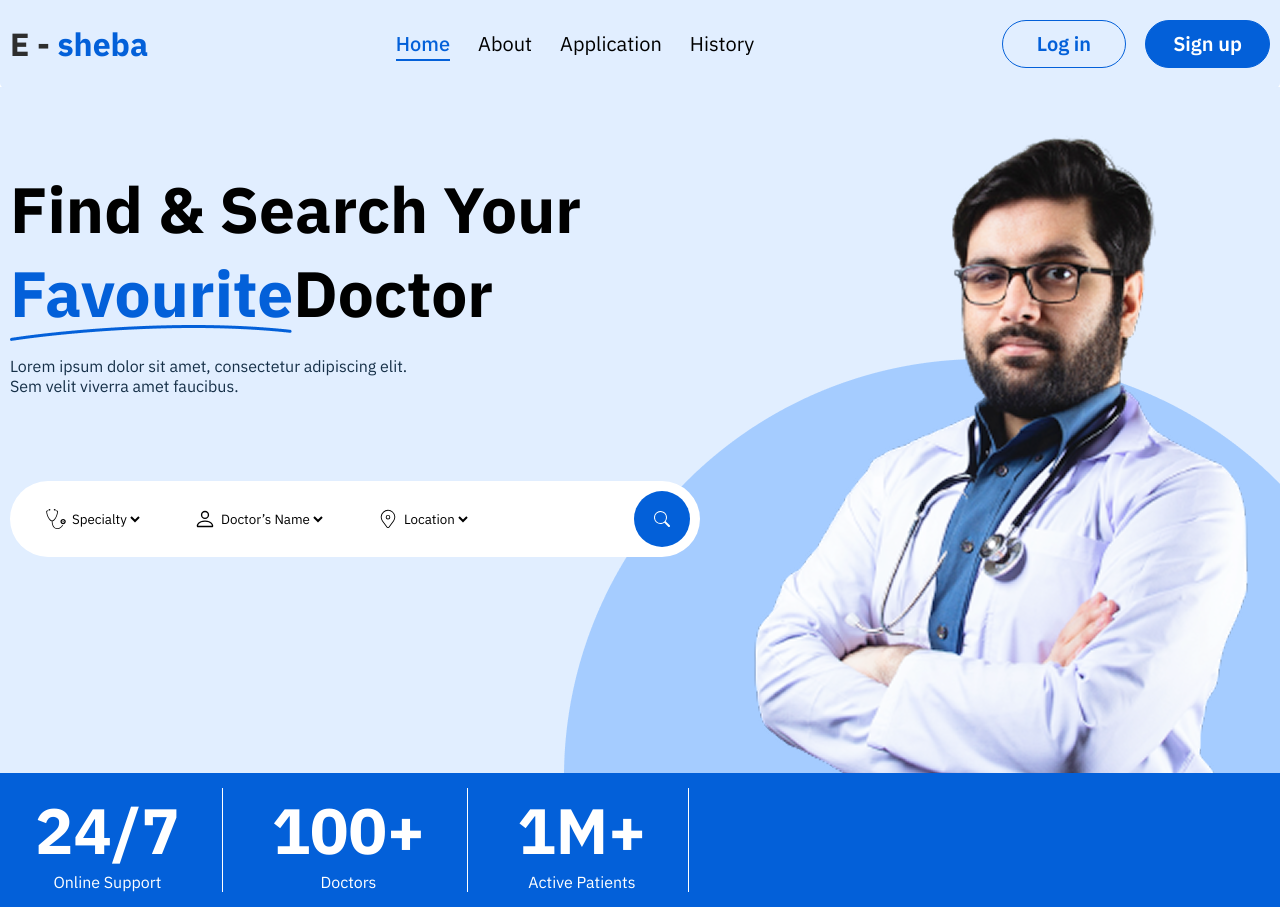
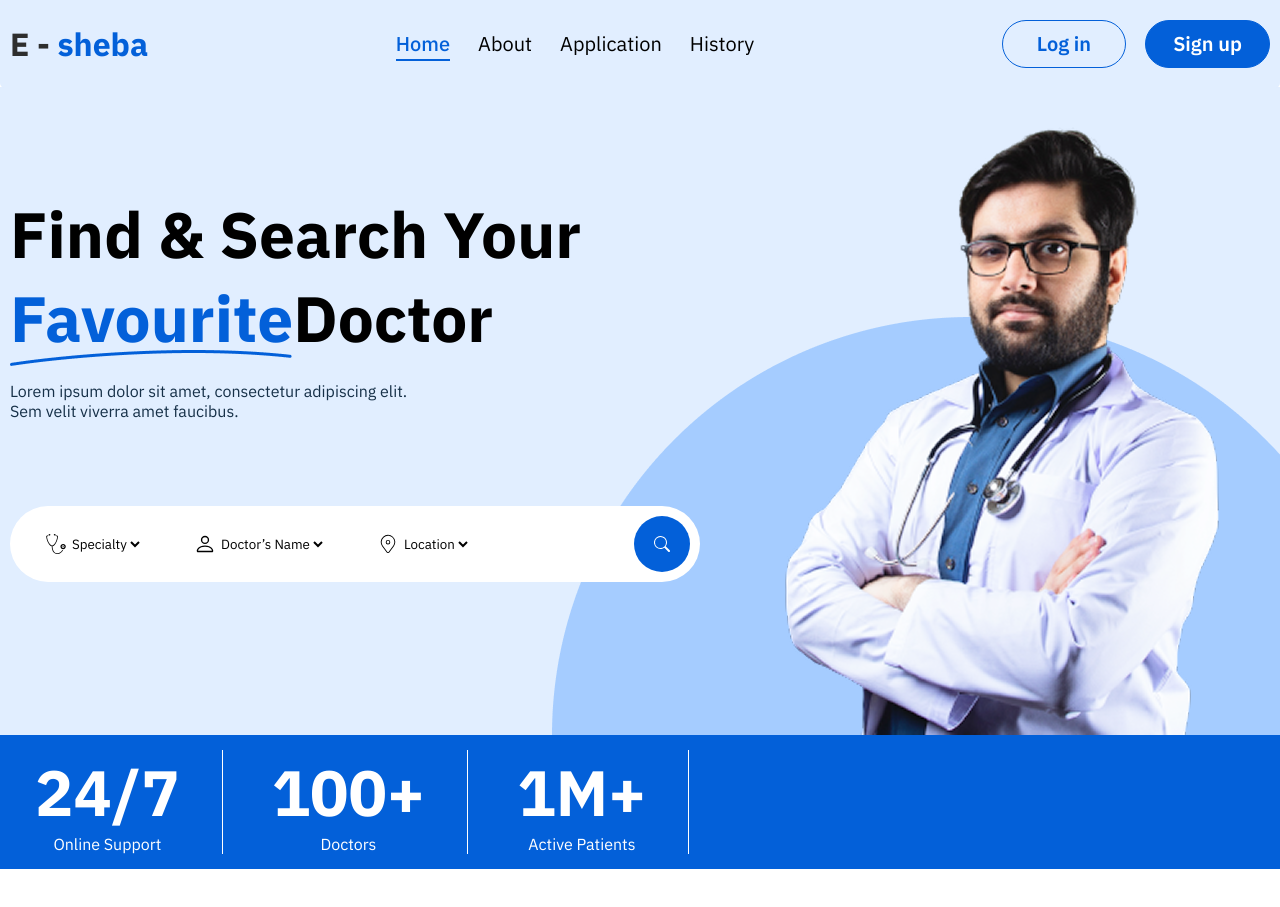
Before and after one commit to Isma1lovvM/medicalProject, a React (Vite) app: page / in a window 1280 px wide. Shown: the top 907 px of the page. After the commit the page ends 869 px from the top, so only its background shows below. Built offline with nearby package versions, Linux system fonts and the light colour scheme; a web font is replaced by a local one.

Commit message:
main yangilandi

```diff
--- a/src/components/header/Header.jsx
+++ b/src/components/header/Header.jsx
@@ -7,7 +7,7 @@ function Header() {
 
   useEffect(() => {
     const handleScroll = () => {
-      setScrolled(window.scrollY > 10);
+      setScrolled(window.scrollY > 5);
     };
 
     window.addEventListener("scroll", handleScroll);
--- a/src/components/header/header.css
+++ b/src/components/header/header.css
@@ -80,26 +80,14 @@ header.scrolled {
   background-color: #0360d9;
 }
 
-.login_btn:hover {
-  box-shadow: 0px 0px 7px #0360d97b;
-  transition: 0.4s ease-in-out;
-  transform: scale(1.1);
-}
-
-.signup_btn:hover {
-  box-shadow: 0px 0px 7px #0360d97b;
-  transition: 0.4s ease-in-out;
-  transform: scale(1.1);
-}
-
 .login_btn:active {
-    transform: scale(0.98);
-    box-shadow: none;
+  transform: scale(0.98);
+  box-shadow: none;
 }
 
 .signup_btn:active {
-    transform: scale(0.98);
-    box-shadow: none;
+  transform: scale(0.98);
+  box-shadow: none;
 }
 
 .active {
--- a/src/components/main/main.css
+++ b/src/components/main/main.css
@@ -10,7 +10,7 @@ main {
   width: 100%;
   position: absolute;
   z-index: 200;
-  bottom: -70px;
+  bottom: -32px;
 }
 
 .texts_list {
@@ -35,6 +35,7 @@ main {
   align-items: flex-start;
   justify-content: center;
   height: 100%;
+  margin-top: 50px;
   flex-direction: column;
   width: 49%;
 }
@@ -71,10 +72,10 @@ main {
 }
 
 .bottom {
-  bottom: 10px;
+  bottom: 52px;
   animation: slideInBottom 0.8s ease-out forwards;
   position: absolute;
-  right: -130px;
+  right: -118px;
 }
 
 .favor {
```
Also changed, not shown: src/assets/mainImg.png, src/assets/mainImgg.png (added).
